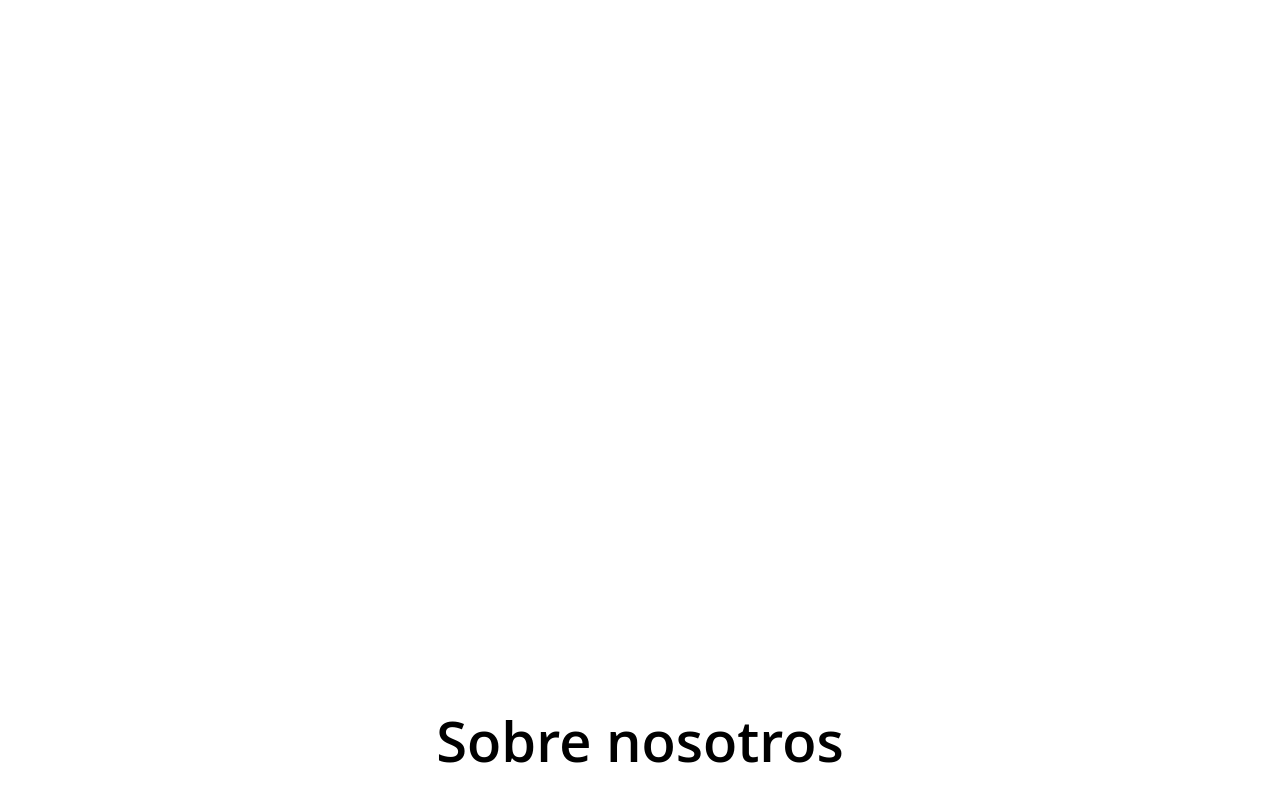
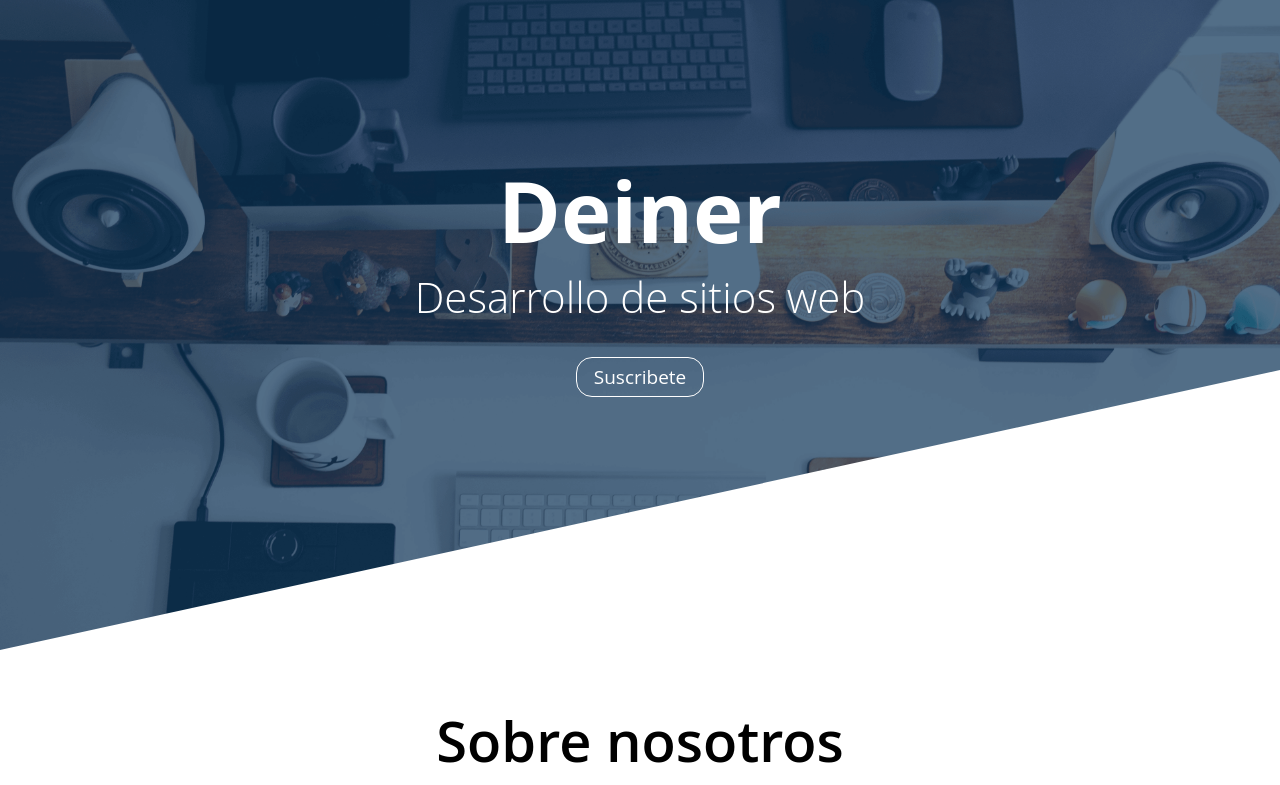
Before and after one commit to DEINER007/Trabajo, a plain HTML site: page index.html in a window 1280 px wide. Shown: the top 785 px of the page. Drawn offline with Linux system fonts and the light colour scheme; files whose address does not match are found by name.

Commit message:
Update estilos.css

```diff
--- a/Css/estilos.css
+++ b/Css/estilos.css
@@ -9,18 +9,10 @@ body {
     font-size: 16px;
 }
 
-/* No olvides suscribirte a AlexCG Design */
-/*
-Web hecha con AlexCG Design, si te sirvió la plantilla por favor entra a AlexCG Design
-		esta plantilla es libre para usar, así como otras plantillas más que tenemos en el canal...
-		->>>> https://www.youtube.com/alexcgdesign <<<<-
-*/
-/* Header */
-
 header {
     width: 100%;
     height: 650px;
-    background-image: url(Skewed.png);
+    background-image: url(../Img/Skewed.png);
     background-attachment: fixed;
     background-position: center;
     background-size: cover;
```
